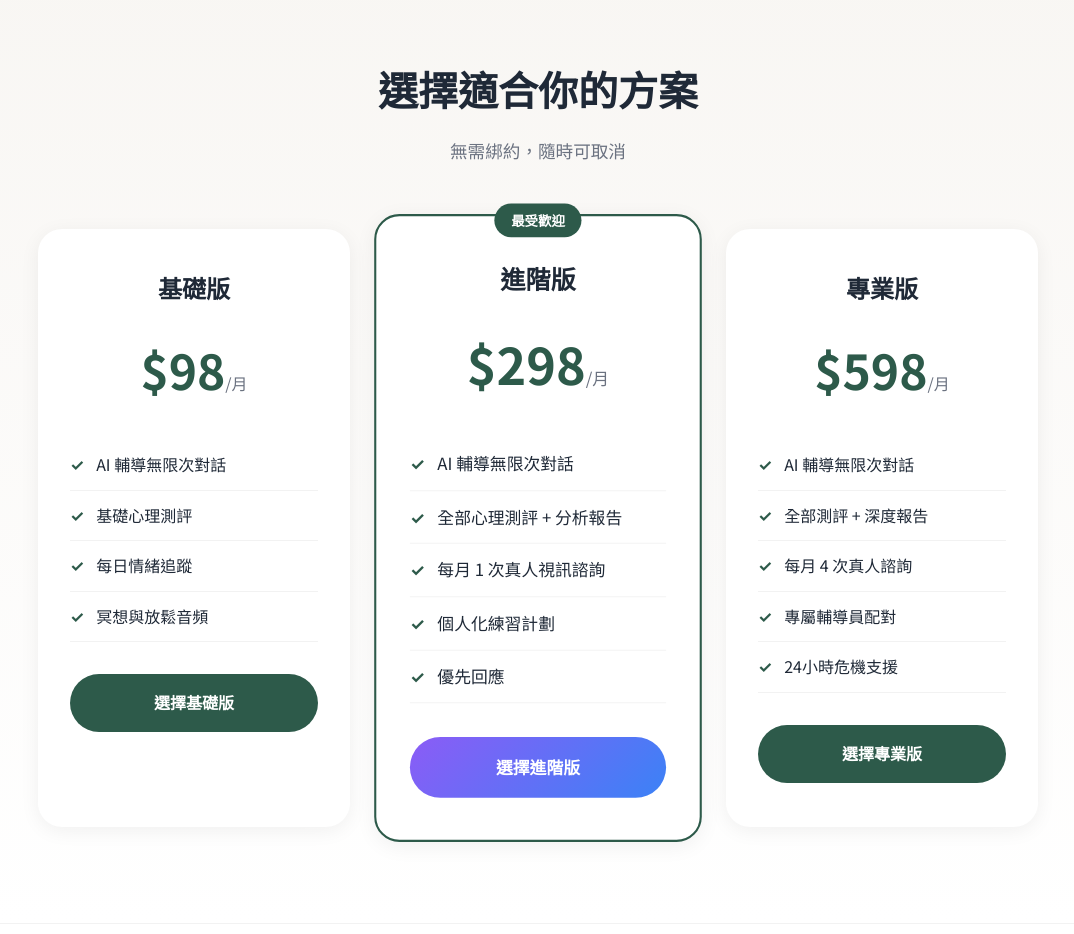
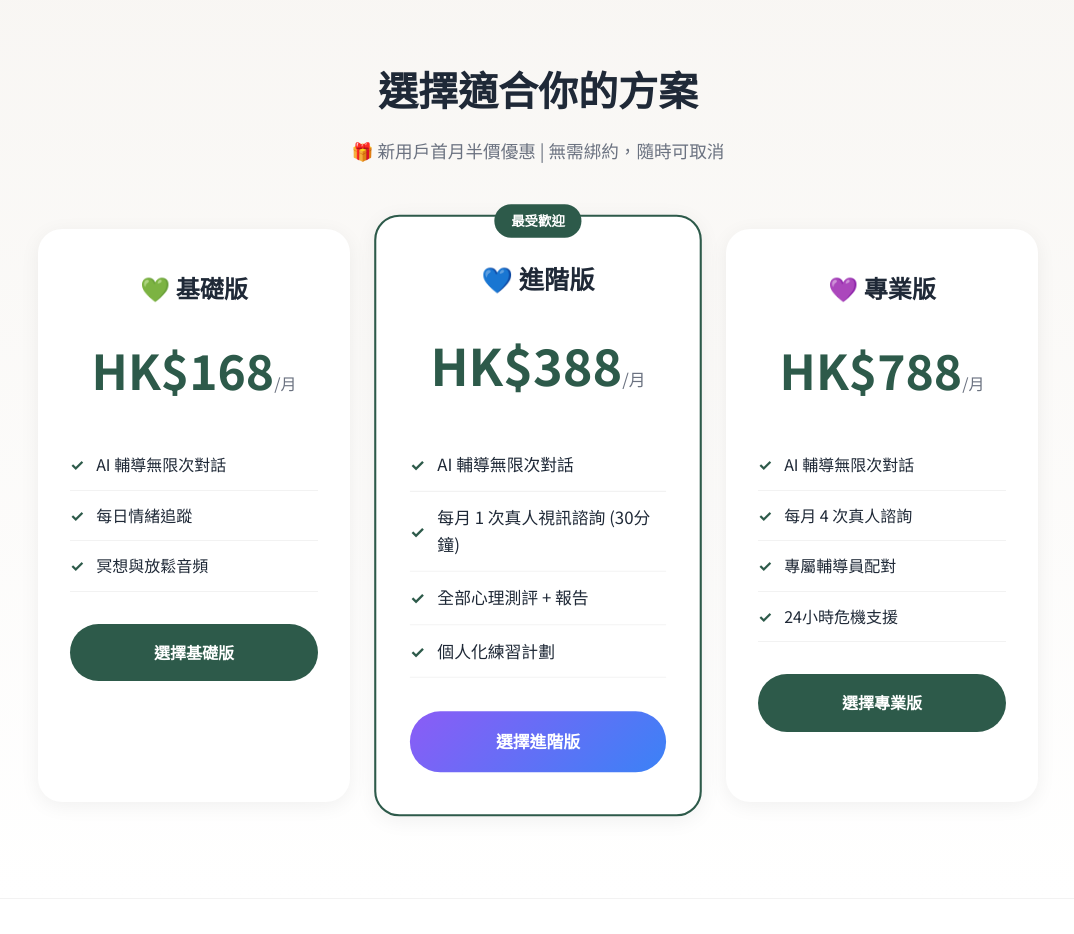
Before and after one commit to kenx1992-sudo/southwind-counselling, a website: page docs/index.html in a window 1280 px wide. Shown: the part 1480-2414 px from the top of the page, without its empty margins (102-1176 px from the left). Drawn offline with Linux system fonts and the light colour scheme.

Commit message:
Sync: 更新網站定價與Szechunbot一致 (HK$168/$388/$788)

```diff
--- a/docs/index.html
+++ b/docs/index.html
@@ -646,15 +646,14 @@
         <div class="container">
             <div class="section-title">
                 <h2>選擇適合你的方案</h2>
-                <p>無需綁約，隨時可取消</p>
+                <p>🎁 新用戶首月半價優惠 | 無需綁約，隨時可取消</p>
             </div>
             <div class="pricing-grid">
                 <div class="pricing-card">
-                    <h3>基礎版</h3>
-                    <div class="price">$98<span>/月</span></div>
+                    <h3>💚 基礎版</h3>
+                    <div class="price">HK$168<span>/月</span></div>
                     <ul class="pricing-features">
                         <li>AI 輔導無限次對話</li>
-                        <li>基礎心理測評</li>
                         <li>每日情緒追蹤</li>
                         <li>冥想與放鬆音頻</li>
                     </ul>
@@ -662,24 +661,22 @@
                 </div>
 
                 <div class="pricing-card popular">
-                    <h3>進階版</h3>
-                    <div class="price">$298<span>/月</span></div>
+                    <h3>💙 進階版</h3>
+                    <div class="price">HK$388<span>/月</span></div>
                     <ul class="pricing-features">
                         <li>AI 輔導無限次對話</li>
-                        <li>全部心理測評 + 分析報告</li>
-                        <li>每月 1 次真人視訊諮詢</li>
+                        <li>每月 1 次真人視訊諮詢 (30分鐘)</li>
+                        <li>全部心理測評 + 報告</li>
                         <li>個人化練習計劃</li>
-                        <li>優先回應</li>
                     </ul>
                     <a href="#" class="pricing-btn">選擇進階版</a>
                 </div>
 
                 <div class="pricing-card">
-                    <h3>專業版</h3>
-                    <div class="price">$598<span>/月</span></div>
+                    <h3>💜 專業版</h3>
+                    <div class="price">HK$788<span>/月</span></div>
                     <ul class="pricing-features">
                         <li>AI 輔導無限次對話</li>
-                        <li>全部測評 + 深度報告</li>
                         <li>每月 4 次真人諮詢</li>
                         <li>專屬輔導員配對</li>
                         <li>24小時危機支援</li>
```
